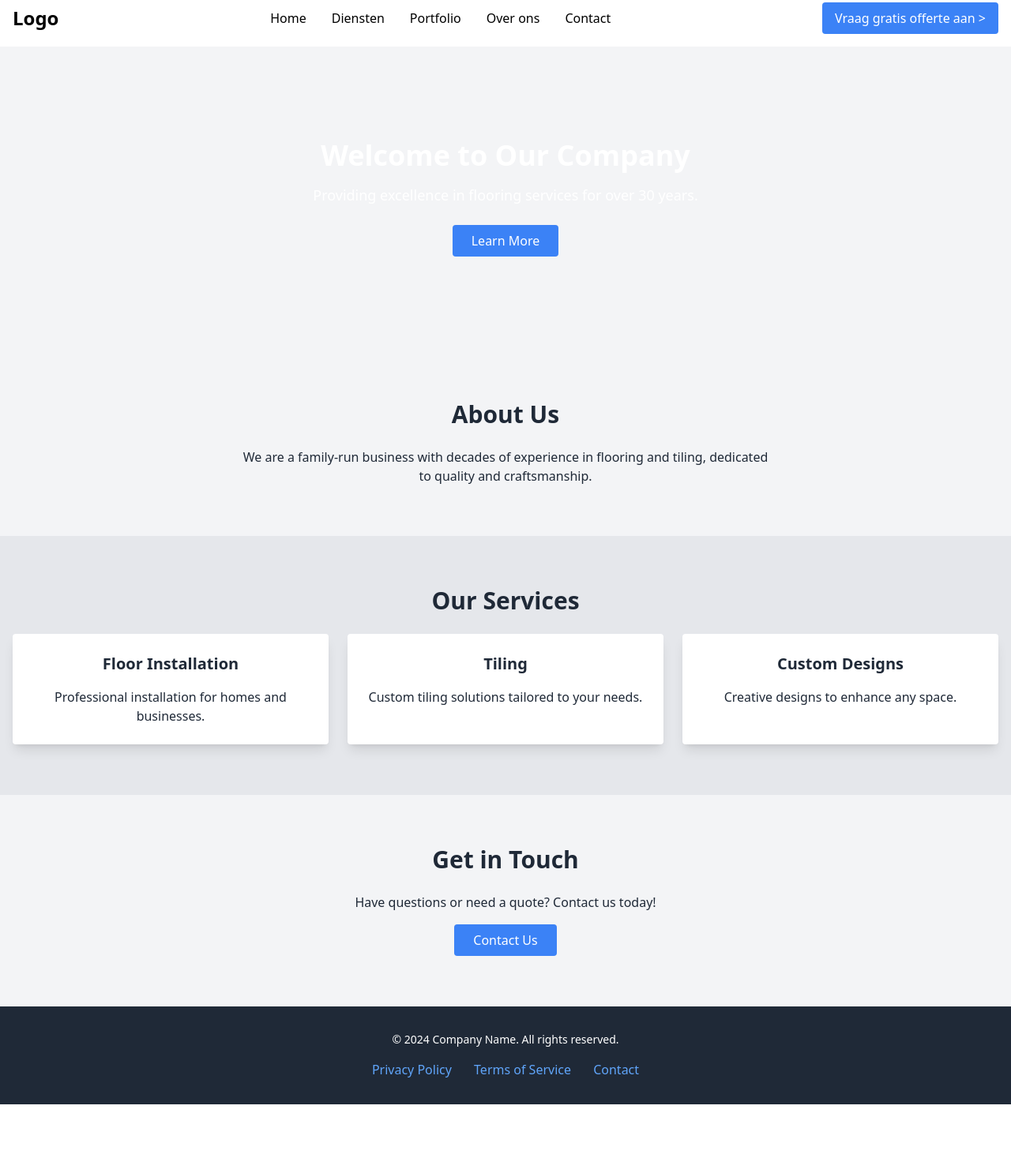
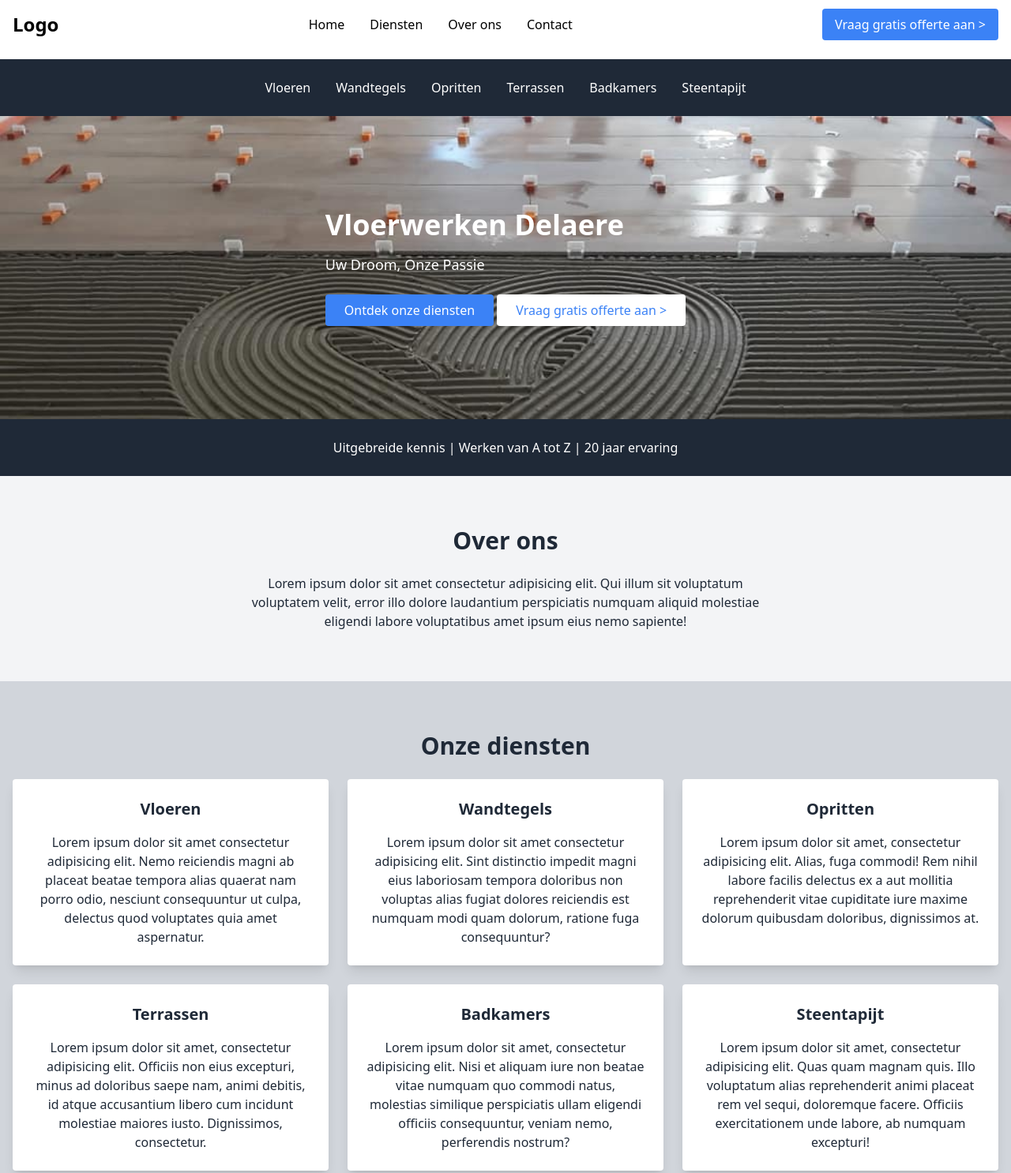
Before and after one commit to TDL1/Vloerwerken-Delaere, a website: page public/index.html in a window 1280 px wide. Shown: the part 13-1499 px from the top of the page at 79% size. Before the commit the page ends 1412 px from the top, so only its background shows below. Drawn offline with Linux system fonts and the light colour scheme.

Commit message:
Update entire page, layout and add text and images

```diff
--- a/public/index.html
+++ b/public/index.html
@@ -1,5 +1,5 @@
 <!DOCTYPE html>
-<html lang="en">
+<html lang="nl">
 <head>
     <meta charset="UTF-8">
     <meta name="viewport" content="width=device-width, initial-scale=1.0">
@@ -9,18 +9,17 @@
 </head>
 <body>
     <header>
-        <nav class="bg-white text-black">
-            <div class="container mx-auto px-4 flex justify-between items-center py-4">
+        <nav class="bg-white text-black py-6">
+            <div class="container mx-auto px-4 flex justify-between items-center py-0">
               <!-- Logo -->
               <div class="text-2xl font-bold">
                 <a href="#">Logo</a>
               </div>
 
               <!-- Navigation Links -->
-              <ul class="flex space-x-8">
+              <ul class="flex space-x-8 items-center">
                 <li><a href="#home" class="hover:text-blue-400">Home</a></li>
                 <li><a href="#services" class="hover:text-blue-400">Diensten</a></li>
-                <li><a href="#portfolio" class="hover:text-blue-400">Portfolio</a></li>
                 <li><a href="#about" class="hover:text-blue-400">Over ons</a></li>
                 <li><a href="#contact" class="hover:text-blue-400">Contact</a></li>
               </ul>
@@ -35,69 +34,142 @@
           </nav>
     </header>
 
-    <main class="bg-gray-100 text-gray-800">
+    <main class="bg-gray-100 text-gray-800 ">
+        <section>
+            <nav class="bg-gray-800 text-white py-6">
+                <div class="container mx-auto px-4 flex justify-center items-center py-0">
+                  <!-- Navigation Links -->
+                  <ul class="flex space-x-8 items-center">
+                    <li><a href="" class="hover:text-blue-400">Vloeren</a></li>
+                    <li><a href="" class="hover:text-blue-400">Wandtegels</a></li>
+                    <li><a href="" class="hover:text-blue-400">Opritten</a></li>
+                    <li><a href="" class="hover:text-blue-400">Terrassen</a></li>
+                    <li><a href="" class="hover:text-blue-400">Badkamers</a></li>
+                    <li><a href="" class="hover:text-blue-400">Steentapijt</a></li>
+                  </ul>
+                </div>
+              </nav>
+        </section>
+
         <!-- Hero Section -->
-        <section id="hero" class="bg-cover bg-center h-96 flex items-center justify-center text-white" style="background-image: url('your-hero-image.jpg');">
-          <div class="text-center">
-            <h1 class="text-4xl font-bold">Welcome to Our Company</h1>
-            <p class="mt-4 text-lg">Providing excellence in flooring services for over 30 years.</p>
+        <section id="hero" class="bg-cover bg-center h-96 flex items-center justify-center text-white" style="background-image: url('images/vloer-foto-1.jpg');">
+          <div>
+            <h1 class="text-4xl font-bold">Vloerwerken Delaere</h1>
+            <p class="mt-4 text-lg">Uw Droom, Onze Passie</p>
             <button class="mt-6 bg-blue-500 hover:bg-blue-600 text-white py-2 px-6 rounded">
-              Learn More
+              Ontdek onze diensten
             </button>
+            <button class="mt-6 bg-white hover:bg-gray-50 text-blue-500 py-2 px-6 rounded">
+                Vraag gratis offerte aan >
+              </button>
           </div>
+        </section>
+
+        <section class="bg-gray-800 text-white flex py-6">
+                <div class="container mx-auto text-center">
+                   <p>Uitgebreide kennis | Werken van A tot Z | 20 jaar ervaring</p>
+                </div>
         </section>
 
         <!-- About Section -->
         <section id="about" class="py-16 px-4">
           <div class="container mx-auto text-center">
-            <h2 class="text-3xl font-bold mb-6">About Us</h2>
+            <h2 class="text-3xl font-bold mb-6">Over ons</h2>
             <p class="max-w-2xl mx-auto">
-              We are a family-run business with decades of experience in flooring and tiling, dedicated to quality and craftsmanship.
+                Lorem ipsum dolor sit amet consectetur adipisicing elit. Qui illum sit voluptatum voluptatem velit, error illo dolore laudantium perspiciatis numquam aliquid molestiae eligendi labore voluptatibus amet ipsum eius nemo sapiente!
             </p>
           </div>
         </section>
 
         <!-- Services Section -->
-        <section id="services" class="py-16 px-4 bg-gray-200">
+        <section id="services" class="py-16 px-4 bg-gray-300">
           <div class="container mx-auto text-center">
-            <h2 class="text-3xl font-bold mb-6">Our Services</h2>
+            <h2 class="text-3xl font-bold mb-6">Onze diensten</h2>
             <div class="grid grid-cols-1 md:grid-cols-3 gap-6">
               <div class="bg-white p-6 shadow-lg rounded">
-                <h3 class="text-xl font-bold">Floor Installation</h3>
-                <p class="mt-4">Professional installation for homes and businesses.</p>
+                <h3 class="text-xl font-bold">Vloeren</h3>
+                <p class="mt-4">Lorem ipsum dolor sit amet consectetur adipisicing elit. Nemo reiciendis magni ab placeat beatae tempora alias quaerat nam porro odio, nesciunt consequuntur ut culpa, delectus quod voluptates quia amet aspernatur.</p>
               </div>
               <div class="bg-white p-6 shadow-lg rounded">
-                <h3 class="text-xl font-bold">Tiling</h3>
-                <p class="mt-4">Custom tiling solutions tailored to your needs.</p>
+                <h3 class="text-xl font-bold">Wandtegels</h3>
+                <p class="mt-4">Lorem ipsum dolor sit amet consectetur adipisicing elit. Sint distinctio impedit magni eius laboriosam tempora doloribus non voluptas alias fugiat dolores reiciendis est numquam modi quam dolorum, ratione fuga consequuntur?</p>
               </div>
               <div class="bg-white p-6 shadow-lg rounded">
-                <h3 class="text-xl font-bold">Custom Designs</h3>
-                <p class="mt-4">Creative designs to enhance any space.</p>
+                <h3 class="text-xl font-bold">Opritten</h3>
+                <p class="mt-4">Lorem ipsum dolor sit amet, consectetur adipisicing elit. Alias, fuga commodi! Rem nihil labore facilis delectus ex a aut mollitia reprehenderit vitae cupiditate iure maxime dolorum quibusdam doloribus, dignissimos at.</p>
+              </div>
+              <div class="bg-white p-6 shadow-lg rounded">
+                <h3 class="text-xl font-bold">Terrassen</h3>
+                <p class="mt-4">Lorem ipsum dolor sit amet, consectetur adipisicing elit. Officiis non eius excepturi, minus ad doloribus saepe nam, animi debitis, id atque accusantium libero cum incidunt molestiae maiores iusto. Dignissimos, consectetur.</p>
+              </div>
+              <div class="bg-white p-6 shadow-lg rounded">
+                <h3 class="text-xl font-bold">Badkamers</h3>
+                <p class="mt-4">Lorem ipsum dolor sit amet, consectetur adipisicing elit. Nisi et aliquam iure non beatae vitae numquam quo commodi natus, molestias similique perspiciatis ullam eligendi officiis consequuntur, veniam nemo, perferendis nostrum?</p>
+              </div>
+              <div class="bg-white p-6 shadow-lg rounded">
+                <h3 class="text-xl font-bold">Steentapijt</h3>
+                <p class="mt-4">Lorem ipsum dolor sit amet, consectetur adipisicing elit. Quas quam magnam quis. Illo voluptatum alias reprehenderit animi placeat rem vel sequi, doloremque facere. Officiis exercitationem unde labore, ab numquam excepturi!</p>
               </div>
             </div>
           </div>
         </section>
 
+        <section class="bg-cover bg-center h-96 flex items-center justify-center text-white" style="background-image: url('images/dakterras-foto-1.jpg');">
+          </section>
+
+        <!-- Why Choose Us Section -->
+        <section id="why" class="py-16 px-4">
+            <div class="container mx-auto text-center">
+              <h2 class="text-3xl font-bold mb-6">Waarom kiezen voor Vloerwerken Delaere?</h2>
+              <p class="mb-4">Lorem ipsum, dolor sit amet consectetur adipisicing elit. Eaque minima at alias et, in sapiente a quisquam error minus quia? Soluta expedita dolorum, enim quos rem corrupti quis laborum nisi.</p>
+              <button class="bg-blue-500 hover:bg-blue-600 text-white py-2 px-6 rounded">
+                Vraag gratis offerte aan >
+              </button>
+            </div>
+        </section>
+
         <!-- Contact Section -->
-        <section id="contact" class="py-16 px-4">
+        <section id="contact" class="py-16 px-4 bg-gray-800">
           <div class="container mx-auto text-center">
-            <h2 class="text-3xl font-bold mb-6">Get in Touch</h2>
-            <p class="mb-4">Have questions or need a quote? Contact us today!</p>
+            <h2 class="text-3xl font-bold mb-6 text-white">Contact</h2>
+            <p class="mb-4 text-white">Contacteer ons voor vragen of een vrijblijvende offerte!
+            </p>
             <button class="bg-blue-500 hover:bg-blue-600 text-white py-2 px-6 rounded">
-              Contact Us
+              Contacteer
             </button>
           </div>
         </section>
+
+        <section class="bg-blue-500 text-white py-8">
+            <div class="container mx-auto px-4 flex justify-between items-center text-center">
+              <!-- Logo -->
+              <div>
+                <div class="text-2xl font-bold">
+                  <a href="#">Logo</a>
+                </div>
+                <p class=" mt-2">Uw droom, onze passie</p> <!-- Slogan -->
+              </div>
+
+              <!-- Navigation Links -->
+              <ul class="flex space-x-8">
+                <li><a href="#home" class="hover:text-blue-500">Home</a></li>
+                <li><a href="#services" class="hover:text-blue-500">Diensten</a></li>
+                <li><a href="#about" class="hover:text-blue-500">Over ons</a></li>
+                <li><a href="#contact" class="hover:text-blue-500">Contact</a></li>
+              </ul>
+
+              <!-- Contact Info -->
+              <div>
+                <p>+32 474 70 85 34</p>
+                <p>kenny.delaere12@telenet.be</p>
+              </div>
+            </div>
+          </section>
       </main>
 
       <footer class="bg-gray-800 text-white py-8">
         <div class="container mx-auto text-center">
-          <p class="text-sm">&copy; 2024 Company Name. All rights reserved.</p>
-          <div class="mt-4">
-            <a href="#privacy" class="text-blue-400 hover:text-blue-500 mx-3">Privacy Policy</a>
-            <a href="#terms" class="text-blue-400 hover:text-blue-500 mx-3">Terms of Service</a>
-            <a href="#contact" class="text-blue-400 hover:text-blue-500 mx-3">Contact</a>
-          </div>
+          <p class="text-sm">Copyright &copy; 2024 Vloerwerken Delaere. All rights reserved.</p>
         </div>
       </footer>
 </body>
--- a/tailwind.config.js
+++ b/tailwind.config.js
@@ -4,5 +4,16 @@ module.exports = {
   theme: {
     extend: {},
   },
-  plugins: [],
+  plugins: [
+    function({ addUtilities }) {
+      addUtilities({
+        '.border-r-150': {
+          borderRightWidth: '150px',
+        },
+        '.border-l-150': {
+          borderLeftWidth: '150px',
+        },
+      });
+    },
+  ],
 }
```
Also changed, not shown: public/css/output.css, public/images/dakterras-foto-1.jpg (added), public/images/vloer-foto-1.jpg (added).
